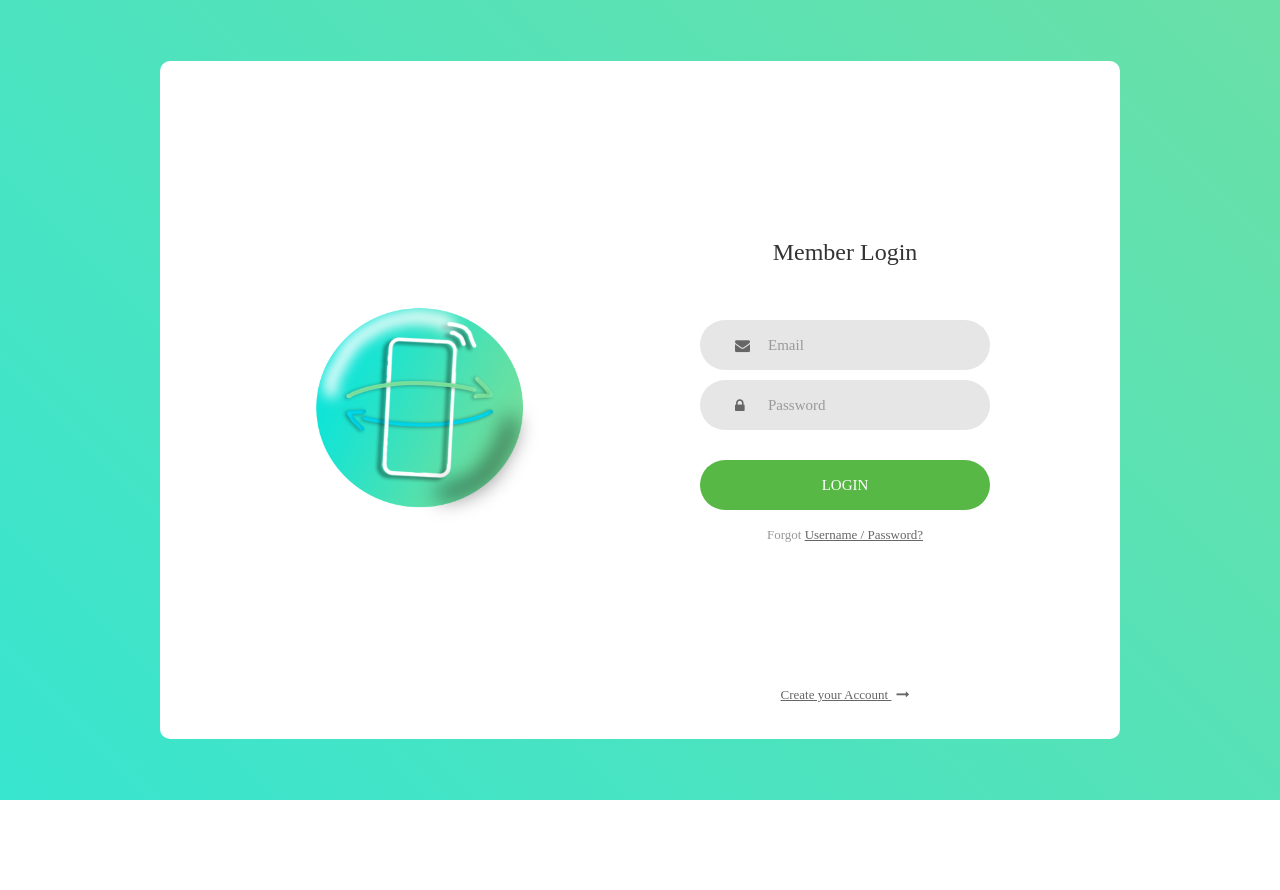
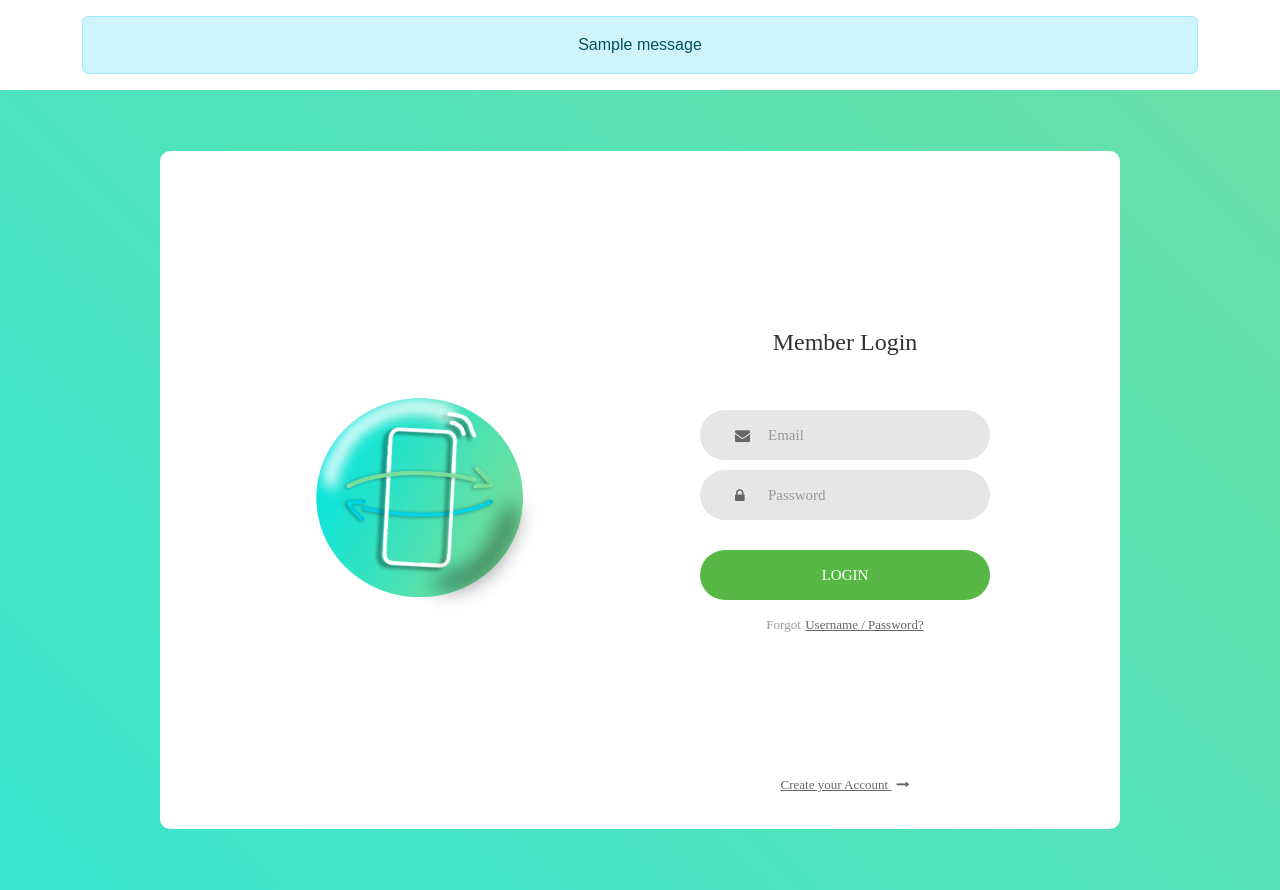
Before and after one commit to danefortun/biteswipe, a Flask app: page / in a window 1280 px wide. Before the commit the page ends 800 px from the top, so only its background shows below. Run offline with Flask 3, Linux system fonts and the light colour scheme; one stand-in notice (Sample message) is shown; some libraries are stand-ins or nearby versions; some web fonts are replaced.

Commit message:
added functionality to login page, as of right now it creates a new user if no current user is found when making account

```diff
--- a/main.py
+++ b/main.py
@@ -9,7 +9,7 @@ db = SQLAlchemy(app)
 
 class users(db.Model):
     _id = db.Column("id",db.Integer,primary_key = True)
-    userName = db.Column(db.String(100))
+    name = db.Column(db.String(100))
     password = db.Column(db.String(100))
     email = db.Column(db.String(100))
     def __init__(self,name,password,email):
@@ -36,14 +36,23 @@ def credits():
 def login():
     if request.method == "POST":
         session.permanent = True
-        address = request.form["email"]
-        session["email"] = address
+        user = request.form["email"]
+        session["user"] = user
 
-        found_user = users.query.filter_by(email=address).first()
-    if "email" not in session:
+        found_user = users.query.filter_by(name=user).first()
+        if found_user:
+            session["email"] = found_user.email
+        else:
+            usr = users(user,email="",password='')
+            db.session.add(usr)
+            db.session.commit()
+        flash("login Succesful")
+        return redirect(url_for("home"))
+    else:
+        if "user" in session:
+            flash("Already logged in")
+            return redirect(url_for("home"))
         return render_template("login.html")
-    else:
-        return render_template
 
 if __name__ == "__main__":
     with app.app_context():
--- a/templates/login.html
+++ b/templates/login.html
@@ -1,92 +1,116 @@
-<!DOCTYPE html>
 <!DOCTYPE html>
 <html lang="en">
 <head>
-	<title>Login V1</title>
+    <title>Login</title>
     <meta charset="UTF-8">
     <meta name="viewport" content="width=device-width, initial-scale=1">
+
     <link rel="icon" type="image/png" href="{{ url_for('static', filename='favicon.ico') }}"/>
 
-	<link rel="stylesheet" type="text/css" href="vendor/bootstrap/css/bootstrap.min.css">
-	<link rel="stylesheet" type="text/css" href="fonts/font-awesome-4.7.0/css/font-awesome.min.css">
-	<link rel="stylesheet" type="text/css" href="vendor/animate/animate.css">
-	<link rel="stylesheet" type="text/css" href="vendor/css-hamburgers/hamburgers.min.css">
-	<link rel="stylesheet" type="text/css" href="vendor/select2/select2.min.css">
-	<link rel="stylesheet" type="text/css" href="{{ url_for('static', filename='util.css') }}">
-	<link rel="stylesheet" type="text/css" href="{{ url_for('static', filename='main.css') }}">
+    <!-- Vendor CSS -->
+    <link rel="stylesheet" href="{{ url_for('static', filename='vendor/bootstrap/css/bootstrap.min.css') }}">
+    <link rel="stylesheet" href="{{ url_for('static', filename='fonts/font-awesome-4.7.0/css/font-awesome.min.css') }}">
+    <link rel="stylesheet" href="{{ url_for('static', filename='vendor/animate/animate.css') }}">
+    <link rel="stylesheet" href="{{ url_for('static', filename='vendor/css-hamburgers/hamburgers.min.css') }}">
+    <link rel="stylesheet" href="{{ url_for('static', filename='vendor/select2/select2.min.css') }}">
 
+    <!-- App CSS -->
+    <link rel="stylesheet" href="{{ url_for('static', filename='util.css') }}">
+    <link rel="stylesheet" href="{{ url_for('static', filename='main.css') }}">
 </head>
+
 <body>
+
+    <!-- Flash messages -->
+    {% with messages = get_flashed_messages() %}
+      {% if messages %}
+        <div class="container mt-3">
+          {% for msg in messages %}
+            <div class="alert alert-info text-center">
+              {{ msg }}
+            </div>
+          {% endfor %}
+        </div>
+      {% endif %}
+    {% endwith %}
 
     <div class="limiter">
         <div class="container-login100">
             <div class="wrap-login100">
+
                 <div class="login100-pic js-tilt" data-tilt>
                     <img src="{{ url_for('static', filename='logo2.png') }}" alt="logo">
-
                 </div>
 
-				<form class="login100-form validate-form">
+                <!-- 🔑 IMPORTANT: method + action -->
+                <form class="login100-form validate-form"
+                      method="POST"
+                      action="{{ url_for('login') }}">
+
                     <span class="login100-form-title">
                         Member Login
                     </span>
 
-					<div class="wrap-input100 validate-input" data-validate = "Valid email is required: ex@abc.xyz">
-						<input class="input100" type="text" name="email" placeholder="Email">
+                    <div class="wrap-input100 validate-input" data-validate="Valid email is required">
+                        <input class="input100"
+                               type="text"
+                               name="email"
+                               placeholder="Email"
+                               required>
                         <span class="focus-input100"></span>
                         <span class="symbol-input100">
-							<i class="fa fa-envelope" aria-hidden="true"></i>
+                            <i class="fa fa-envelope"></i>
                         </span>
                     </div>
 
-					<div class="wrap-input100 validate-input" data-validate = "Password is required">
-						<input class="input100" type="password" name="pass" placeholder="Password">
+                    <div class="wrap-input100 validate-input" data-validate="Password is required">
+                        <input class="input100"
+                               type="password"
+                               name="pass"
+                               placeholder="Password"
+                               required>
                         <span class="focus-input100"></span>
                         <span class="symbol-input100">
-							<i class="fa fa-lock" aria-hidden="true"></i>
+                            <i class="fa fa-lock"></i>
                         </span>
                     </div>
 
                     <div class="container-login100-form-btn">
-						<button class="login100-form-btn">
+                        <button type="submit" class="login100-form-btn">
                             Login
                         </button>
                     </div>
 
                     <div class="text-center p-t-12">
-						<span class="txt1">
-							Forgot
-						</span>
-						<a class="txt2" href="#">
-							Username / Password?
-						</a>
+                        <span class="txt1">Forgot</span>
+                        <a class="txt2" href="#">Username / Password?</a>
                     </div>
 
                     <div class="text-center p-t-136">
                         <a class="txt2" href="#">
                             Create your Account
-							<i class="fa fa-long-arrow-right m-l-5" aria-hidden="true"></i>
+                            <i class="fa fa-long-arrow-right m-l-5"></i>
                         </a>
                     </div>
+
                 </form>
             </div>
         </div>
     </div>
 
+    <!-- Vendor JS -->
+    <script src="{{ url_for('static', filename='vendor/jquery/jquery-3.2.1.min.js') }}"></script>
+    <script src="{{ url_for('static', filename='vendor/bootstrap/js/popper.js') }}"></script>
+    <script src="{{ url_for('static', filename='vendor/bootstrap/js/bootstrap.min.js') }}"></script>
+    <script src="{{ url_for('static', filename='vendor/select2/select2.min.js') }}"></script>
+    <script src="{{ url_for('static', filename='vendor/tilt/tilt.jquery.min.js') }}"></script>
 
-
-
-	<script src="vendor/jquery/jquery-3.2.1.min.js"></script>
-
-	<script src="vendor/bootstrap/js/popper.js"></script>
-	<script src="vendor/bootstrap/js/bootstrap.min.js"></script>
-	<script src="vendor/select2/select2.min.js"></script>
-	<script src="vendor/tilt/tilt.jquery.min.js"></script>
-	<script >
+    <script>
         $('.js-tilt').tilt({
             scale: 1.1
-		})
+        });
     </script>
+
     <script src="{{ url_for('static', filename='main.js') }}"></script>
 
 </body>
```
Also changed, not shown: instance/users.sqlite3. Lines whose indentation alone changed are shown as unchanged.
